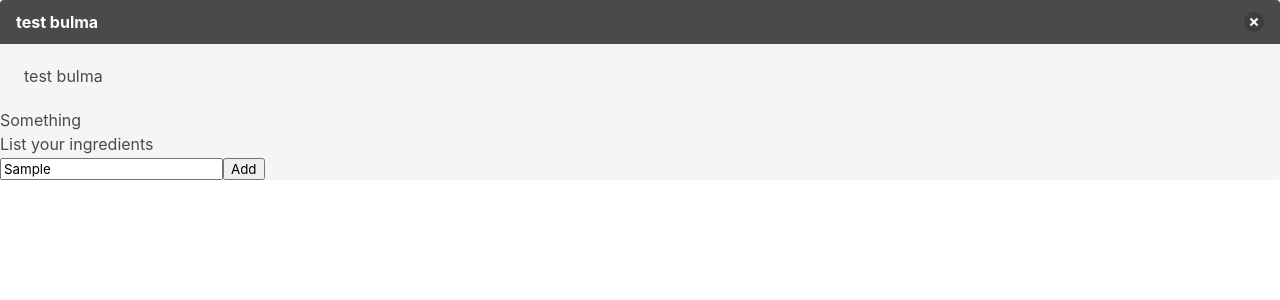
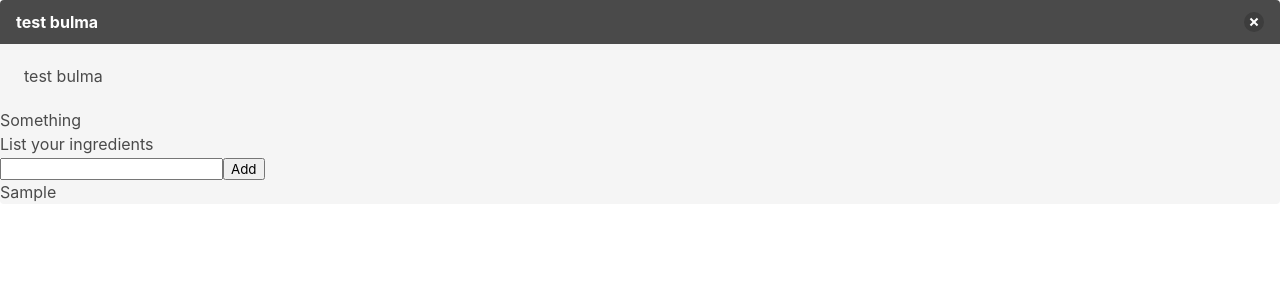
Before and after one commit to cl-lee/recipe-app, a React (Create React App) app: page / in a window 1280 px wide. Both pictures are taken after typing "Sample" into the empty fields and a click on the button "Add". Shown: the top 300 px of the page. Built offline with nearby package versions, Linux system fonts and the light colour scheme.

Commit message:
ingredients now added on button click as list elements below the input field

```diff
--- a/src/Components/SearchForm/SearchForm.jsx
+++ b/src/Components/SearchForm/SearchForm.jsx
@@ -3,27 +3,41 @@
 
 export default function SearchForm() {
 
-const [ingredientList, setIngredientList] = useState('');
+    const [ingredients, setIngredient] = useState([]);
+    const [newIngredient, setNewIngredient] = useState('');
 
+    // console.log(ingredient)
+
+    function addIngredient() {
+        setIngredient([
+            ...ingredients,
+            newIngredient
+        ])
+        setNewIngredient('')
+    }
     return (
         <>
             <form >
 
                 <h2>List your ingredients</h2>
+
                 <input
                     type="text"
                     name="ingredient"
                     id="ingredient"
                     required
-            value={ingredientList}
-            onChange={(e) =>setIngredientList(e.target.value) }/>
-            <button onClick={(e) =>{
-                e.preventDefault();
-                // ingredientArray.push(ingredientList)
-                console.log(ingredientList)
-            }} id="add">Add</button>
+                    value={newIngredient}
+                    onChange={(e) => setNewIngredient(e.target.value)} />
+                <button onClick={(e) => {
+                    e.preventDefault()
+                    addIngredient()
+                    console.log(ingredients, newIngredient)
+                }}
+                    id="add">Add</button>
                 <ul>
-
+                    { ingredients.map(ingredient=>(
+                        <li>{ingredient}</li>
+                    )) }
                 </ul>
 
             </form>
```
Lines whose indentation alone changed are shown as unchanged.
